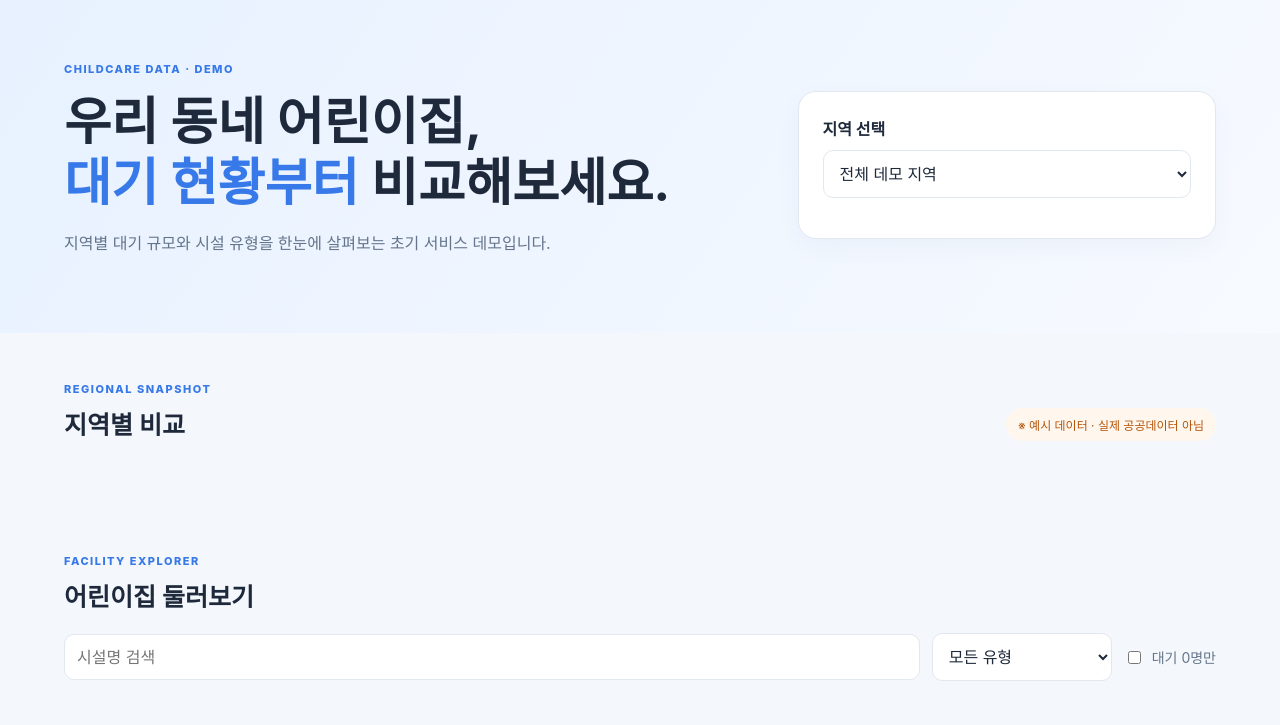
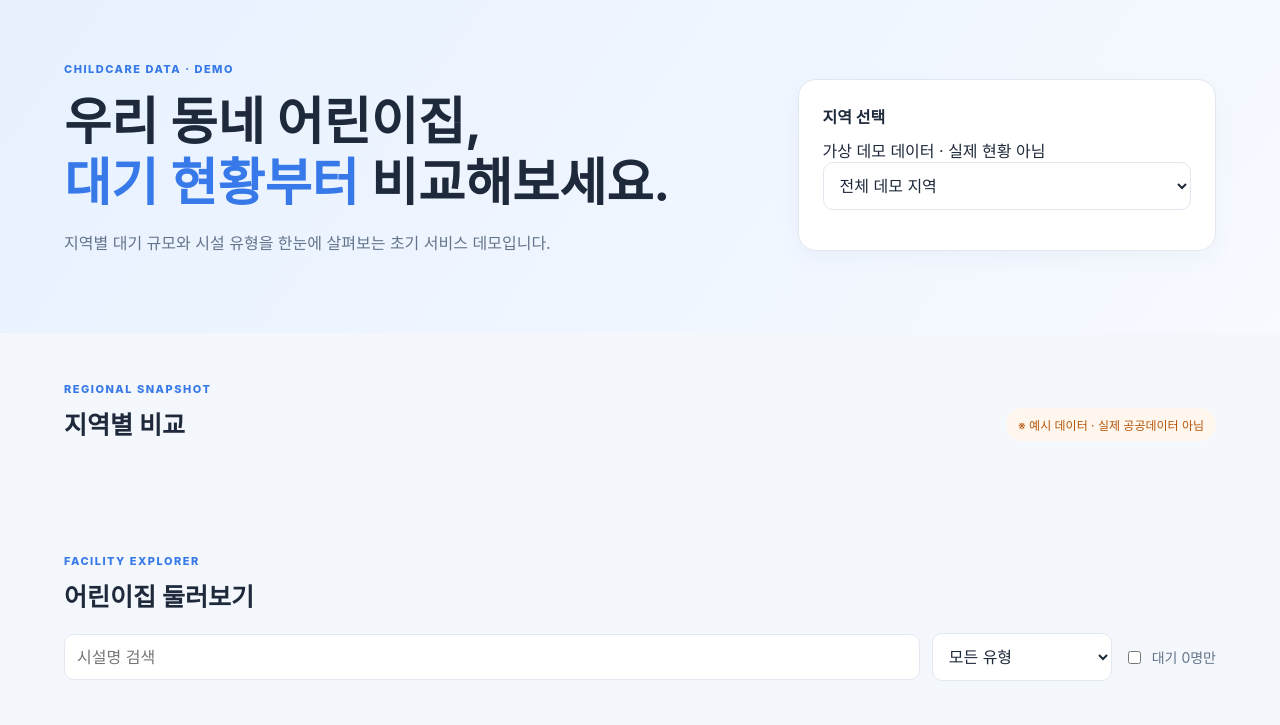
Before and after one commit to sharehousegirls/childcare-map, a plain HTML site: page index.html in a window 1280 px wide. Shown: the part 75-800 px from the top of the page. Drawn offline with Linux system fonts and the light colour scheme.

Commit message:
feat: show data connection status in UI

```diff
--- a/index.html
+++ b/index.html
@@ -20,7 +20,7 @@
         <p>지역별 대기 규모와 시설 유형을 한눈에 살펴보는 초기 서비스 데모입니다.</p>
       </div>
       <div class="search-panel">
-        <label for="regionSelect">지역 선택</label>
+        <label for="regionSelect">지역 선택</label><div id="dataStatus" class="data-status demo">가상 데모 데이터 · 실제 현황 아님</div>
         <select id="regionSelect"><option value="all">전체 데모 지역</option></select>
         <div class="stats" id="summaryStats"></div>
       </div>
```
